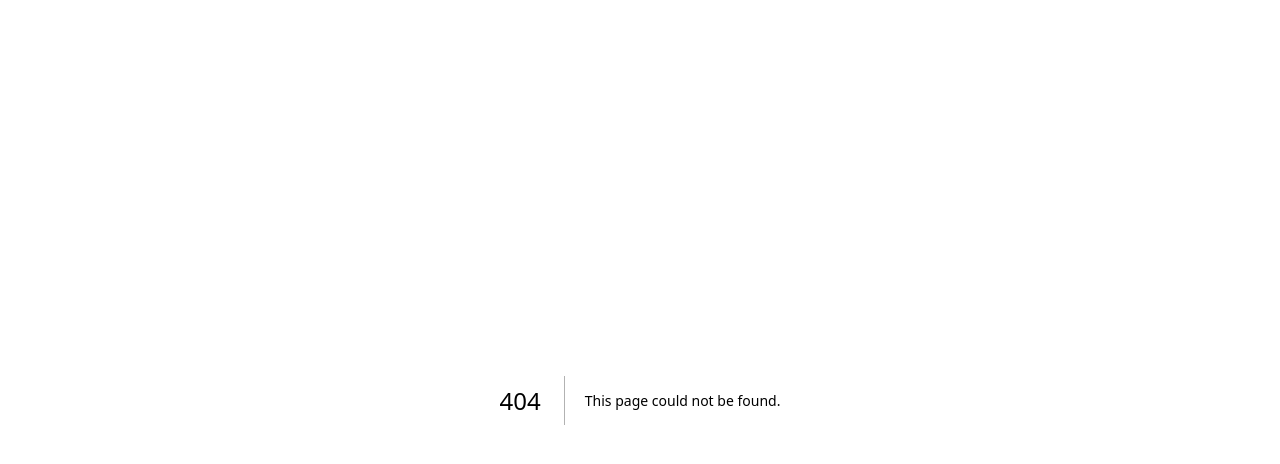
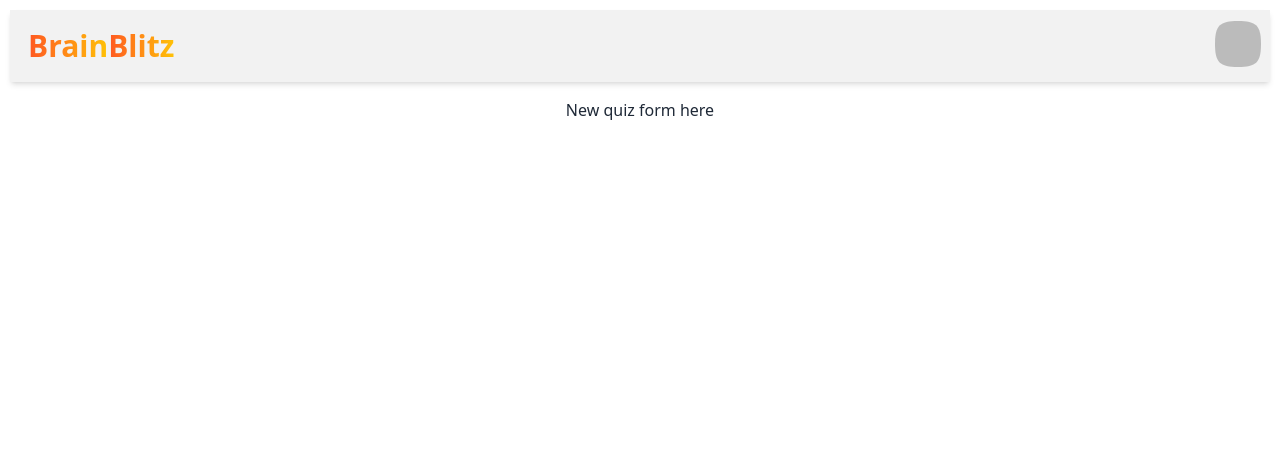
Before and after one commit to JeelRajodiya/brain-blitz, a Next.js app: page /NewQuiz in a window 1280 px wide. Before the commit this address had no page. Shown: the top 464 px of the page. Built offline with nearby package versions, Linux system fonts and the light colour scheme; no server answers; sample sign-in values are in the browser's storage.

Commit message:
much better

```diff
--- a/pages/Layout.tsx
+++ b/pages/Layout.tsx
@@ -17,7 +17,13 @@ export default function Layout({ children }) {
 			<div className="navbar bg-base-200 shadow-md p-2 mx-2 mb-4">
 				<div className="flex-1">
 					<div className="center">
-						<h1 className="text-5xl font-bold">Dashboard</h1>
+						<h1
+							className="text-3xl font-bold cursor-pointer"
+							onClick={() => router.push("/Dashboard")}
+						>
+							<span className="animate-fire">Brain</span>
+							<span className="animate-fire">Blitz</span>
+						</h1>
 					</div>
 				</div>
 				<div className="flex-none">
@@ -37,7 +43,7 @@ export default function Layout({ children }) {
 						</label>
 						<ul
 							tabIndex={0}
-							className="dropdown-content menu p-2 shadow bg-base-100 rounded-box w-52"
+							className="dropdown-content menu p-2 bg-base-300  shadow rounded-box w-52"
 						>
 							<li>
 								<a>profile</a>
--- /dev/null
+++ b/pages/NewQuiz.tsx
@@ -0,0 +1,11 @@
+import Layout from "./Layout";
+import * as React from "react";
+
+export default function NewQuiz() {
+	return (
+		// @ts-ignore
+		<Layout>
+			<div>New quiz form here</div>
+		</Layout>
+	);
+}
--- a/pages/components/QuizActions.tsx
+++ b/pages/components/QuizActions.tsx
@@ -1,7 +1,8 @@
-import { useState } from "react";
 import * as React from "react";
+import { useRouter } from "next/router";
 
 function QuizForm() {
+	const router = useRouter();
 	return (
 		<div>
 			<div
@@ -9,7 +10,12 @@ function QuizForm() {
 				style={{ marginTop: "40px" }}
 			>
 				<button className="btn btn-modified join">Join Quiz</button>
-				<button className="btn btn-modified create">Create Quiz</button>
+				<button
+					className="btn btn-modified create"
+					onClick={() => router.push("/NewQuiz")}
+				>
+					Create Quiz
+				</button>
 			</div>
 		</div>
 	);
```
